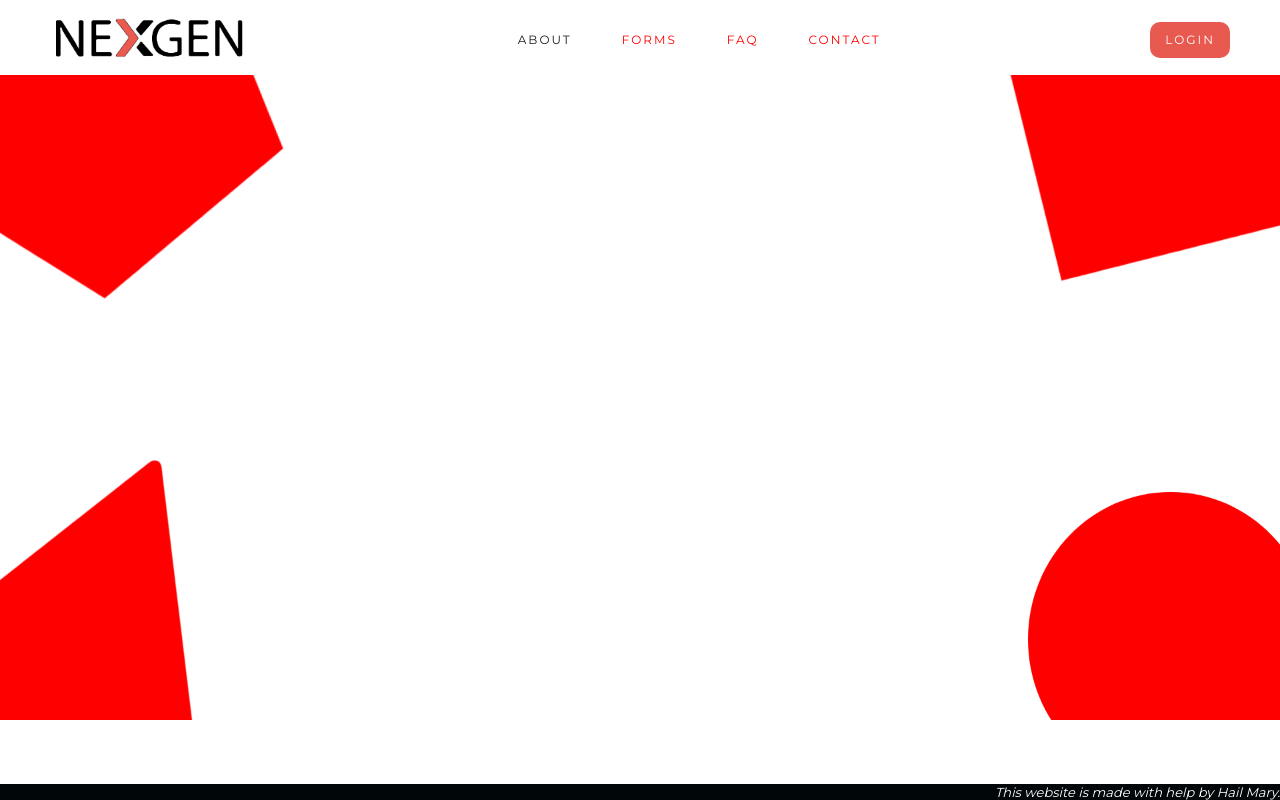
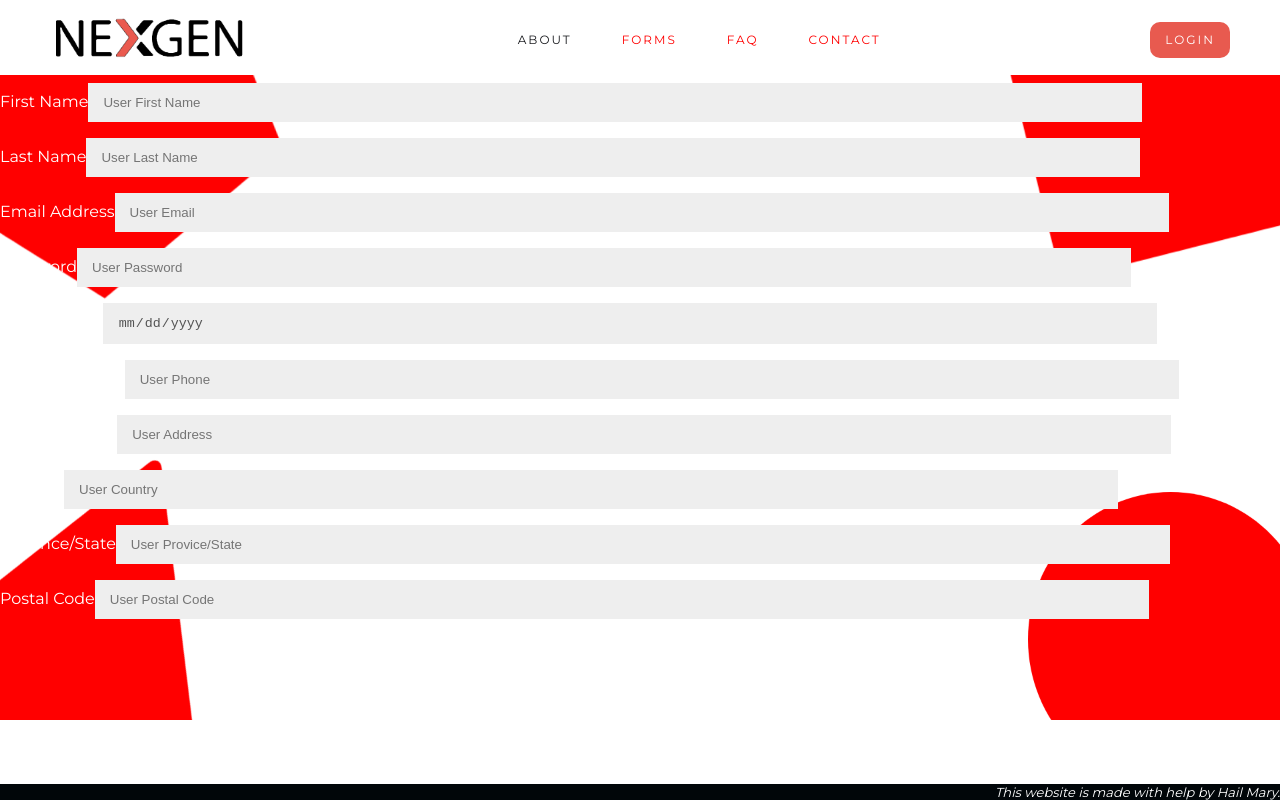
Before and after one commit to HailMaryProj304/HailMary, a React (Create React App) app in the folder projectnexgenfinancial/: page /Account in a window 1280 px wide. Built offline with nearby package versions, Linux system fonts and the light colour scheme.

Commit message:
Added MainPage, AccountPage, ContactPage
MainPage added for after login, AccountPage to edit account details, Contact to contact NexGen. These need back end functionality and css clean up

```diff
--- a/projectnexgenfinancial/src/App.js
+++ b/projectnexgenfinancial/src/App.js
@@ -28,8 +28,10 @@ import HeroButton from "./HeroButton";
 import Footer from "./Footer";
 import About from "./About";
 import Login from "./Login";
-import Start from "./Start";
+import Contact from "./components/Contact";
 import Register from "./components/Register"
+import Main from "./components/MainPage"
+import AccountPage from "./components/AccountPage"
 import { BrowserRouter as Router, Switch, Route, Link } from "react-router-dom";
 
 function App() {
@@ -51,13 +53,22 @@ function App() {
             <Login />
           </Route>
 
-          <Route path="/Start">
-            <Start />
+          <Route path="/Account">
+            <AccountPage />
           </Route>
 
           <Route path="/Register">
             <Register />
           </Route>
+
+          <Route path="/MainPage">
+            <Main />
+          </Route>
+
+          <Route path="/Contact">
+            <Contact />
+          </Route>
+
 
         </Switch>
 
--- a/projectnexgenfinancial/src/CSS/LoginPage.css
+++ b/projectnexgenfinancial/src/CSS/LoginPage.css
@@ -4,14 +4,14 @@ html {
     background-size: cover;
 }
 
-/* .innerForm {
+.innerForm {
   color: black;
   display: flex;
   justify-content: center;
   align-items: center;
   flex-direction: column;
   height: 50vh;
-} */
+}
 
 .form-control {
     margin-top: 10px;
--- /dev/null
+++ b/projectnexgenfinancial/src/components/AccountPage.js
@@ -0,0 +1,42 @@
+import React from 'react'
+
+
+function AccountPage() {
+    return (
+        <div>
+           <label htmlFor="First Name">First Name</label>
+           <input type="text" placeholder="User First Name" disabled/> <br/>
+
+           <label htmlFor="Last Name">Last Name</label>
+           <input type="text" placeholder="User Last Name" disabled/> <br/>
+
+           <label htmlFor="Email">Email Address</label>
+           <input type="text" placeholder="User Email" disabled/> <br/>
+
+           <label htmlFor="Password">Password</label>
+           <input type="text" placeholder="User Password" disabled/> <br/>
+
+           <label htmlFor="Date-Of-Birth">Date of Birth</label>
+           <input type="date" placeholder="Date of Birth" disabled/> <br/>
+
+           <label htmlFor="Phone Number">Phone Number</label>
+           <input type="tel" placeholder="User Phone" disabled/> <br/>
+
+           <label htmlFor="Street Address">Street Address</label>
+           <input type="text" placeholder="User Address" disabled/> <br/>
+
+           <label htmlFor="Country">Country</label>
+           <input type="text" placeholder="User Country" disabled/> <br/>
+
+           <label htmlFor="Province/State">Province/State</label>
+           <input type="text" placeholder="User Provice/State" disabled/> <br/>
+
+           <label htmlFor="Postal Code">Postal Code</label>
+           <input type="text" placeholder="User Postal Code" disabled/> <br/>
+
+
+        </div>
+    )
+}
+
+export default AccountPage;
--- /dev/null
+++ b/projectnexgenfinancial/src/components/Contact.js
@@ -0,0 +1,32 @@
+import React from "react";
+
+function Contact() {
+  return (
+    <div>
+      <div className="Contact-Header">
+        <p>
+          <b>Phone:</b> 403-264-6690 | <b>Toll Free:</b> 1-866-767-6690 |<b>Fax:</b> 403-398-0224
+        </p>
+
+        <div className="Contact-Form">
+            <label htmlFor="Contact Details">Contact Details</label> <br/>
+            Name: <br/>
+            <input type="text"/> <br/>
+            Email: <br/>
+            <input type="text"/> <br/>
+
+            <label htmlFor="consultaton">Request a Consultation</label> <br/>
+            Personal Insurance<input type="checkbox" name="personal insurance" id="personalInsurance"/> <br/>
+            Business Insurance<input type="checkbox" name="Buisness Insurance" id="buisnessInsurance"/> <br/>
+            Policy Review<input type="checkbox" name="policy Review" id="policyReview"/> <br/>
+            Group Insurance<input type="checkbox" name="Group Insurance" id="Group Insurance"/> <br/>
+            I need to make a policy change<input type="checkbox" name="policy change" id="policyChange"/> <br/>
+            Other<input type="checkbox" name="Other" id="other"/>
+
+        </div>
+      </div>
+    </div>
+  );
+}
+
+export default Contact;
--- /dev/null
+++ b/projectnexgenfinancial/src/components/MainPage.js
@@ -0,0 +1,39 @@
+import React from "react";
+import Icon from "../Icon.png";
+import {Link} from "react-router-dom";
+
+function MainPage() {
+  return (
+    <div>
+      <h1>Account</h1>
+      <div className="top-row">
+        <a><Link to ="/policies"><img src={Icon} width="50px"></img></Link></a>
+        {/* <button>ICON 1</button> <br/> */}
+        <h3>View policies</h3>
+        View policies that you have chosen. <br />
+        <a><Link to ="/summaries"><img src={Icon} width="50px"></img></Link></a>
+        <h3>View Insurace Summary</h3>
+        View your insurance summary.
+        <a><Link to ="/contact"><img src={Icon} width="50px"></img></Link></a>
+        <h3>Request Contact/Assistance</h3>
+        Having problems? NexGen is here for you.
+      </div>
+
+      <br />
+
+      <div className="bottom-row">
+      <a><Link to ="/purchase"><img src={Icon} width="50px"></img></Link></a>
+        <h3>Buy Insurance</h3>
+        Buy Insurance here. Give me that p-p-paper
+        <a><Link to ="/quotes"><img src={Icon} width="50px"></img></Link></a>
+        <h3>Your Quotes</h3>
+        View the quotes that NexGen has given you.
+        <a><Link to ="/account"><img src={Icon} width="50px"></img></Link></a>
+        <h3>Change Account Details</h3>
+        Change your password, or personal information.
+      </div>
+    </div>
+  );
+}
+
+export default MainPage;
```
Also changed, not shown: projectnexgenfinancial/src/Icon.png (added).
